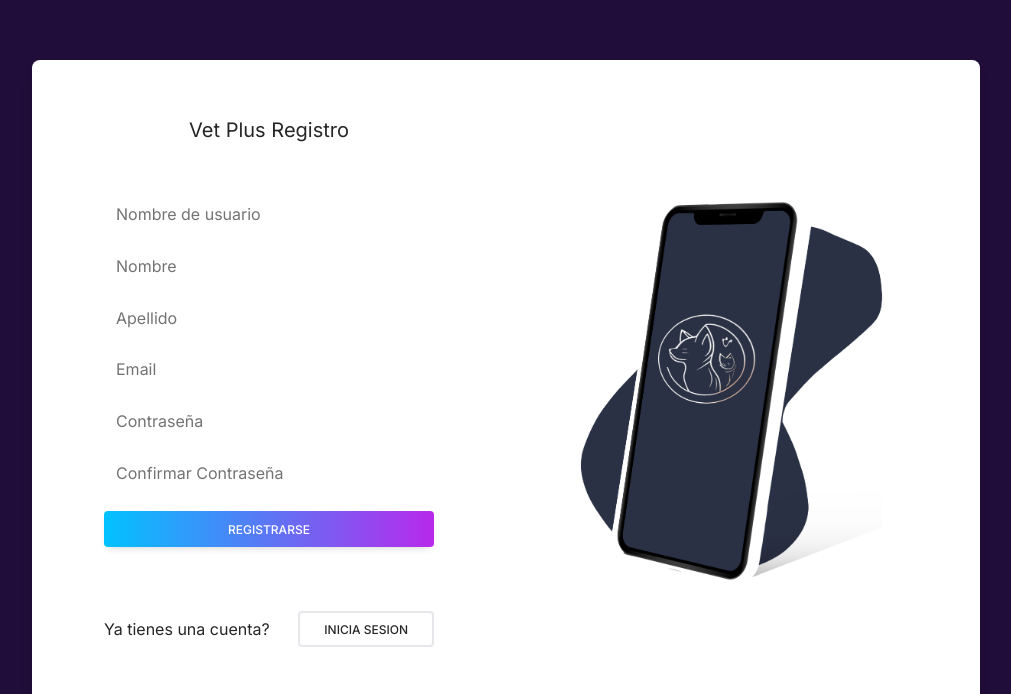
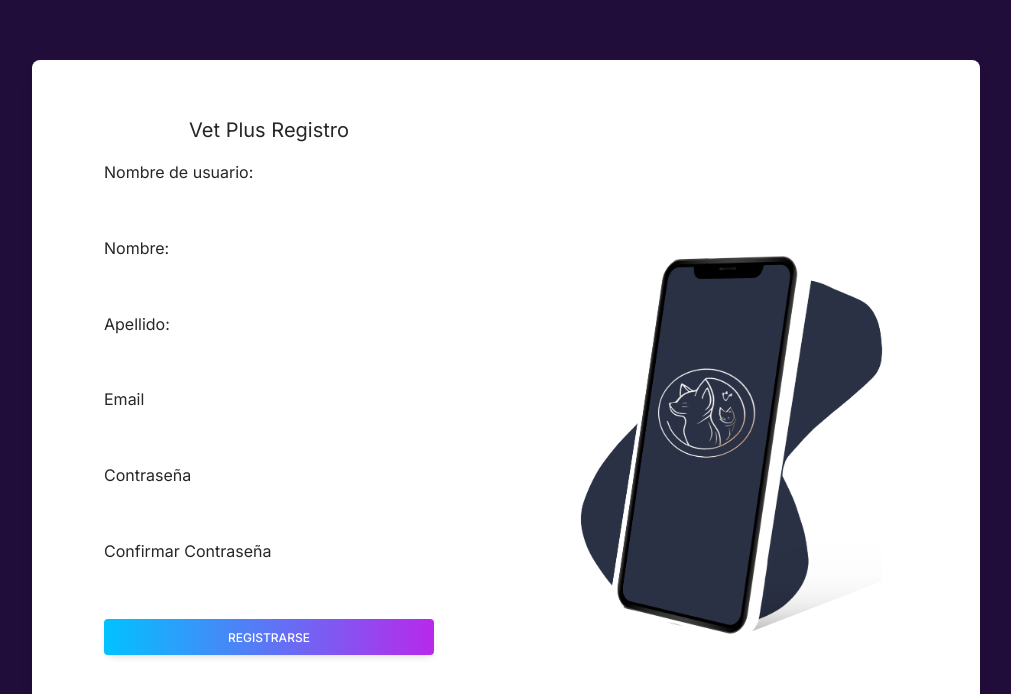
Before and after one commit to Souuvenir/front-vet, a Next.js app: page /register in a window 1280 px wide. Shown: the part 106-800 px from the top of the page, without its empty margins (134-1145 px from the left). Built offline with nearby package versions, Linux system fonts and the light colour scheme; a web font is replaced by a local one.

Commit message:
fix: se arregla hover de los campos de registro y login

```diff
--- a/src/app/login/page.js
+++ b/src/app/login/page.js
@@ -70,12 +70,49 @@
           <div
             className="justify-center items-center flex overflow-x-hidden overflow-y-auto fixed inset-0 z-50 outline-none focus:outline-none"
           >
-            <div className="relative min-w-12 my-6 mx-auto max-w-3xl">
-              <div className="border-0 rounded-lg shadow-lg relative flex flex-col w-full bg-white outline-none focus:outline-none">
-                <div className="relative p-6 w-45">
-                   <Stack sx={{ color: 'grey.500' }} spacing={2} direction="row">
-                    <CircularProgress color="secondary" />
-                  </Stack>
+            <div className="relative min-w-12 mx-auto max-w-3xl">
+              <div className="">
+                <div className="">
+                <div className="">
+                  <div className="" >
+                  <div className="" style={{ borderRadius: '10px',display: 'flex', justifyContent: 'center', alignItems:"center",height:"200px", background:'white', width: '200px' }}>
+                      <div className="dog">
+                        <div className="dog-body">
+                          <div className="dog-tail">
+                            <div className="dog-tail">
+                              <div className="dog-tail">
+                                <div className="dog-tail">
+                                  <div className="dog-tail">
+                                    <div className="dog-tail">
+                                      <div className="dog-tail">
+                                        <div className="dog-tail"></div>
+                                      </div>
+                                    </div>
+                                  </div>
+                                </div>
+                              </div>
+                            </div>
+                          </div>
+                        </div>
+                        <div className="dog-torso"></div>
+                        <div className="dog-head">
+                          <div className="dog-ears">
+                            <div className="dog-ear"></div>
+                            <div className="dog-ear"></div>
+                          </div>
+                          <div className="dog-eyes">
+                            <div className="dog-eye"></div>
+                            <div className="dog-eye"></div>
+                          </div>
+                          <div className="dog-muzzle">
+                            <div className="dog-tongue"></div>
+                          </div>
+                        </div>
+                      </div>
+                    <div className="ball" tabIndex="0"></div>
+                </div>
+              </div>
+              </div>
                 </div>
               </div>
             </div>
@@ -103,33 +140,33 @@
                   <form>
                     <p className="mb-4 text-center">Iniciar Sesion</p>
                     <div className="relative mb-4" data-te-input-wrapper-init>
+                      <label
+                        htmlFor="exampleFormControlInput1"
+                        className=""
+                      >
+                        Usuario
+                      </label>
                       <input
                         type="text"
                         className="peer block min-h-[auto] w-full rounded border-0 px-3 py-[0.32rem] leading-[1.6] outline-none transition-all duration-200 ease-linear focus:placeholder:opacity-100 data-[te-input-state-active]:placeholder:opacity-100 motion-reduce:transition-none dark:placeholder:text-neutral-200 [&:not([data-te-input-placeholder-active])]:placeholder:opacity-0"
                         id="username"
-                        placeholder="Username"
+                        placeholder=""
                       />
-                      <label
-                        htmlFor="exampleFormControlInput1"
-                        className="pointer-events-none absolute left-3 top-0 mb-0 max-w-[90%] origin-[0_0] truncate pt-[0.37rem] leading-[1.6] text-neutral-500 transition-all duration-200 ease-out peer-focus:-translate-y-[0.9rem] peer-focus:scale-[0.8] peer-focus:text-primary peer-data-[te-input-state-active]:-translate-y-[0.9rem] peer-data-[te-input-state-active]:scale-[0.8] motion-reduce:transition-none dark:text-neutral-200 dark:peer-focus:text-primary"
-                      >
-                        Usuario
-                      </label>
                     </div>
 
                     <div className="relative mb-4" data-te-input-wrapper-init>
+                      <label
+                        htmlFor="exampleFormControlInput11"
+                        className=""
+                      >
+                        Contraseña
+                      </label>
                       <input
                         type="password"
                         className="peer block min-h-[auto] w-full rounded border-0 px-3 py-[0.32rem] leading-[1.6] outline-none transition-all duration-200 ease-linear focus:placeholder:opacity-100 data-[te-input-state-active]:placeholder:opacity-100 motion-reduce:transition-none dark:placeholder:text-neutral-200 [&:not([data-te-input-placeholder-active])]:placeholder:opacity-03333339333ikm06"
                         id="password"
                         placeholder=""
                       />
-                      <label
-                        htmlFor="exampleFormControlInput11"
-                        className="pointer-events-none absolute left-3 top-0 mb-0 max-w-[90%] origin-[0_0] truncate pt-[0.37rem] leading-[1.6] text-neutral-500 transition-all duration-200 ease-out peer-focus:-translate-y-[0.9rem] peer-focus:scale-[0.8] peer-focus:text-primary peer-data-[te-input-state-active]:-translate-y-[0.9rem] peer-data-[te-input-state-active]:scale-[0.8] motion-reduce:transition-none dark:text-neutral-200 dark:peer-focus:text-primary"
-                      >
-                        Contraseña
-                      </label>
                     </div>
 
                     <div className="mb-12 pb-1 pt-1 text-center">
@@ -169,14 +206,14 @@
               </div>
 
               <div className="flex items-center rounded-b-lg lg:w-6/12 lg:rounded-r-lg lg:rounded-bl-none">
-                       <div ref={sliderRef} className="keen-slider">
-                        <div className="keen-slider__slide number-slide6"><img src="perrito doctor.png" alt="slide1"/></div>
-                        <div className="keen-slider__slide number-slide6"><img src="Poopy1.jpeg" alt="slide2"/></div>
-                        <div className="keen-slider__slide number-slide6"><img src="Poopy2.jpg" alt="slide3"/></div>
-                        <div className="keen-slider__slide number-slide4">4</div>
-                        <div className="keen-slider__slide number-slide5">5</div>
-                        <div className="keen-slider__slide number-slide6">6</div>
-                      </div>
+                <div ref={sliderRef} className="keen-slider">
+                <div className="keen-slider__slide number-slide6"><img src="perrito doctor.png" alt="slide1"/></div>
+                <div className="keen-slider__slide number-slide6"><img src="Poopy1.jpeg" alt="slide2"/></div>
+                <div className="keen-slider__slide number-slide6"><img src="Poopy2.jpg" alt="slide3"/></div>
+                <div className="keen-slider__slide number-slide4"><img src="PerritoVeterninario.png" alt="slide3"/></div>
+                <div className="keen-slider__slide number-slide5"><img src="VetGatitoChico.png" alt="slide3"/></div>
+                <div className="keen-slider__slide number-slide6"><img src="VetMapache.png" alt="slide3"/></div>
+              </div>
               </div>
             </div>
           </div>
--- a/src/app/register/page.js
+++ b/src/app/register/page.js
@@ -76,7 +76,7 @@
               <div className="px-4 md:px-0 lg:w-6/12">
                 <div className="md:mx-6 md:p-12">
                   <div className="text-center">
-                    <h4 className="mb-12 mt-2 pb-1 text-xl">
+                    <h4 className="mb-3 mt-2 pb-1 text-xl">
                       Vet Plus Registro
                     </h4>
                   </div>
@@ -84,88 +84,88 @@
                   <form>
 
                     <div className="relative mb-4" data-te-input-wrapper-init>
+                      <label
+                        htmlFor="exampleFormControlInput1"
+                        className=""
+                      >
+                        Nombre de usuario:
+                      </label>
                       <input
                         type="text"
-                        className="peer block min-h-[auto] w-full rounded border-0 px-3 py-[0.32rem] leading-[1.6] outline-none transition-all duration-200 ease-linear focus:placeholder:opacity-100 data-[te-input-state-active]:placeholder:opacity-100 motion-reduce:transition-none dark:placeholder:text-neutral-200 [&:not([data-te-input-placeholder-active])]:placeholder:opacity-0"
+                        className=" peer block min-h-[auto] w-full rounded border-0 px-3 py-[0.32rem] leading-[1.6] outline-none transition-all duration-200 ease-linear focus:placeholder:opacity-100 data-[te-input-state-active]:placeholder:opacity-100 motion-reduce:transition-none dark:placeholder:text-neutral-200 [&:not([data-te-input-placeholder-active])]:placeholder:opacity-0"
                         id="nombre_usuario"
                         placeholder="Nombre de Usuario"
                       />
+                    </div>
+                    <div className="relative mb-4" data-te-input-wrapper-init>
                       <label
                         htmlFor="exampleFormControlInput1"
-                        className="pointer-events-none absolute left-3 top-0 mb-0 max-w-[90%] origin-[0_0] truncate pt-[0.37rem] leading-[1.6] text-neutral-500 transition-all duration-200 ease-out peer-focus:-translate-y-[0.9rem] peer-focus:scale-[0.8] peer-focus:text-primary peer-data-[te-input-state-active]:-translate-y-[0.9rem] peer-data-[te-input-state-active]:scale-[0.8] motion-reduce:transition-none dark:text-neutral-200 dark:peer-focus:text-primary"
+                        className=""
                       >
-                        Nombre de usuario
+                        Nombre:
                       </label>
-                    </div>
-                    <div className="relative mb-4" data-te-input-wrapper-init>
                       <input
                         type="text"
                         className="peer block min-h-[auto] w-full rounded border-0 px-3 py-[0.32rem] leading-[1.6] outline-none transition-all duration-200 ease-linear focus:placeholder:opacity-100 data-[te-input-state-active]:placeholder:opacity-100 motion-reduce:transition-none dark:placeholder:text-neutral-200 [&:not([data-te-input-placeholder-active])]:placeholder:opacity-0"
                         id="nombre"
                         placeholder="Nombre"
                       />
+                    </div>
+                    <div className="relative mb-4" data-te-input-wrapper-init>
                       <label
                         htmlFor="exampleFormControlInput1"
-                        className="pointer-events-none absolute left-3 top-0 mb-0 max-w-[90%] origin-[0_0] truncate pt-[0.37rem] leading-[1.6] text-neutral-500 transition-all duration-200 ease-out peer-focus:-translate-y-[0.9rem] peer-focus:scale-[0.8] peer-focus:text-primary peer-data-[te-input-state-active]:-translate-y-[0.9rem] peer-data-[te-input-state-active]:scale-[0.8] motion-reduce:transition-none dark:text-neutral-200 dark:peer-focus:text-primary"
+                        className=""
                       >
-                        Nombre
+                        Apellido:
                       </label>
-                    </div>
-                    <div className="relative mb-4" data-te-input-wrapper-init>
                       <input
                         type="text"
                         className="peer block min-h-[auto] w-full rounded border-0  px-3 py-[0.32rem] leading-[1.6] outline-none transition-all duration-200 ease-linear focus:placeholder:opacity-100 data-[te-input-state-active]:placeholder:opacity-100 motion-reduce:transition-none dark:placeholder:text-neutral-200 [&:not([data-te-input-placeholder-active])]:placeholder:opacity-0"
                         id="apellido"
                         placeholder="Apellido"
                       />
+                    </div>
+                    <div className="relative mb-4" data-te-input-wrapper-init>
                       <label
                         htmlFor="exampleFormControlInput1"
-                        className="pointer-events-none absolute left-3 top-0 mb-0 max-w-[90%] origin-[0_0] truncate pt-[0.37rem] leading-[1.6] text-neutral-500 transition-all duration-200 ease-out peer-focus:-translate-y-[0.9rem] peer-focus:scale-[0.8] peer-focus:text-primary peer-data-[te-input-state-active]:-translate-y-[0.9rem] peer-data-[te-input-state-active]:scale-[0.8] motion-reduce:transition-none dark:text-neutral-200 dark:peer-focus:text-primary"
+                        className=""
                       >
-                        Apellido
+                        Email
                       </label>
-                    </div>
-                    <div className="relative mb-4" data-te-input-wrapper-init>
                       <input
                         type="email"
                         className="peer block min-h-[auto] w-full rounded border-0  px-3 py-[0.32rem] leading-[1.6] outline-none transition-all duration-200 ease-linear focus:placeholder:opacity-100 data-[te-input-state-active]:placeholder:opacity-100 motion-reduce:transition-none dark:placeholder:text-neutral-200 [&:not([data-te-input-placeholder-active])]:placeholder:opacity-0"
                         id="email"
                         placeholder="Email"
                       />
-                      <label
-                        htmlFor="exampleFormControlInput1"
-                        className="pointer-events-none absolute left-3 top-0 mb-0 max-w-[90%] origin-[0_0] truncate pt-[0.37rem] leading-[1.6] text-neutral-500 transition-all duration-200 ease-out peer-focus:-translate-y-[0.9rem] peer-focus:scale-[0.8] peer-focus:text-primary peer-data-[te-input-state-active]:-translate-y-[0.9rem] peer-data-[te-input-state-active]:scale-[0.8] motion-reduce:transition-none dark:text-neutral-200 dark:peer-focus:text-primary"
-                      >
-                        Email
-                      </label>
                     </div>
                     <div className="relative mb-4" data-te-input-wrapper-init>
+                      <label
+                        htmlFor="exampleFormControlInput11"
+                        className=""
+                      >
+                        Contraseña
+                      </label>
                       <input
                         type="password"
                         className="peer block min-h-[auto] w-full rounded border-0  px-3 py-[0.32rem] leading-[1.6] outline-none transition-all duration-200 ease-linear focus:placeholder:opacity-100 data-[te-input-state-active]:placeholder:opacity-100 motion-reduce:transition-none dark:placeholder:text-neutral-200 [&:not([data-te-input-placeholder-active])]:placeholder:opacity-0"
                         id="password"
                         placeholder="Password"
                       />
+                    </div>
+                    <div className="relative mb-4" data-te-input-wrapper-init>
                       <label
                         htmlFor="exampleFormControlInput11"
-                        className="pointer-events-none absolute left-3 top-0 mb-0 max-w-[90%] origin-[0_0] truncate pt-[0.37rem] leading-[1.6] text-neutral-500 transition-all duration-200 ease-out peer-focus:-translate-y-[0.9rem] peer-focus:scale-[0.8] peer-focus:text-primary peer-data-[te-input-state-active]:-translate-y-[0.9rem] peer-data-[te-input-state-active]:scale-[0.8] motion-reduce:transition-none dark:text-neutral-200 dark:peer-focus:text-primary"
+                        className=""
                       >
-                        Contraseña
+                        Confirmar Contraseña
                       </label>
-                    </div>
-                    <div className="relative mb-4" data-te-input-wrapper-init>
                       <input
                         type="password"
                         className="peer block min-h-[auto] w-full rounded border-0 px-3 py-[0.32rem] leading-[1.6] outline-none transition-all duration-200 ease-linear focus:placeholder:opacity-100 data-[te-input-state-active]:placeholder:opacity-100 motion-reduce:transition-none dark:placeholder:text-neutral-200 [&:not([data-te-input-placeholder-active])]:placeholder:opacity-0"
                         id="Cpassword"
                         placeholder="Confirmar Contraseña"
                       />
-                      <label
-                        htmlFor="exampleFormControlInput11"
-                        className="pointer-events-none absolute left-3 top-0 mb-0 max-w-[90%] origin-[0_0] truncate pt-[0.37rem] leading-[1.6] text-neutral-500 transition-all duration-200 ease-out peer-focus:-translate-y-[0.9rem] peer-focus:scale-[0.8] peer-focus:text-primary peer-data-[te-input-state-active]:-translate-y-[0.9rem] peer-data-[te-input-state-active]:scale-[0.8] motion-reduce:transition-none dark:text-neutral-200 dark:peer-focus:text-primary"
-                      >
-                        Confirmar Contraseña
-                      </label>
                     </div>
                     <div className="mb-12 pb-1 pt-1 text-center">
                       <button
```
Also changed, not shown: src/app/admin/page.js (+18 -2 lines).
